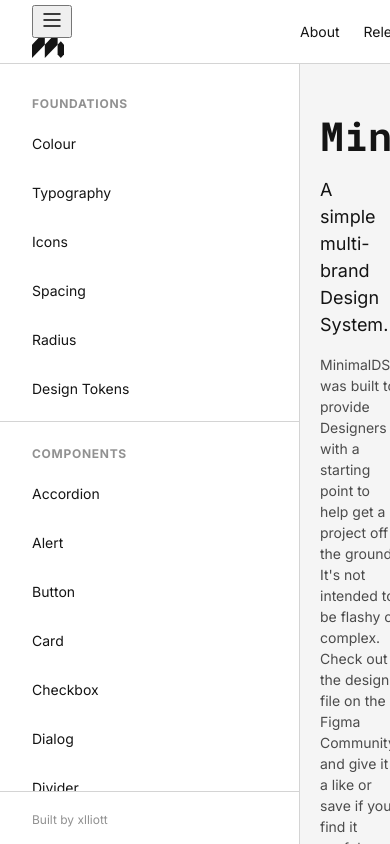
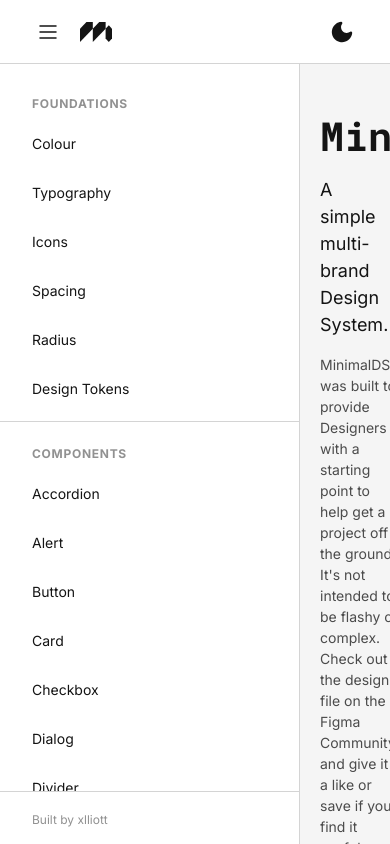
Before and after one commit to xlliott/minimalds, a React (Vite) app: page / in a window 390 px wide. Built offline with nearby package versions, Linux system fonts and the light colour scheme.

Commit message:
Update NavBar.css

```diff
--- a/src/components/NavBar/NavBar.css
+++ b/src/components/NavBar/NavBar.css
@@ -76,3 +76,44 @@
   outline:        var(--border-strong) solid var(--color-border-focus);
   outline-offset: 2px;
 }
+
+/* --- Hamburger (mobile only) --- */
+
+.mds-navbar__left {
+  display:     flex;
+  align-items: center;
+  gap:         var(--space-layout-sm);
+}
+
+.mds-navbar__hamburger {
+  display:         none;
+  align-items:     center;
+  justify-content: center;
+  width:           32px;
+  height:          32px;
+  background:      transparent;
+  border:          none;
+  cursor:          pointer;
+  color:           var(--color-icon-default);
+  padding:         0;
+  flex-shrink:     0;
+}
+
+.mds-navbar__hamburger:focus-visible {
+  outline:        var(--border-strong) solid var(--color-border-focus);
+  outline-offset: 2px;
+}
+
+@media (max-width: 768px) {
+  .mds-navbar__hamburger {
+    display: flex;
+  }
+
+  .mds-navbar__logo {
+    width: auto;
+  }
+
+  .mds-navbar__links {
+    display: none;
+  }
+}
```
